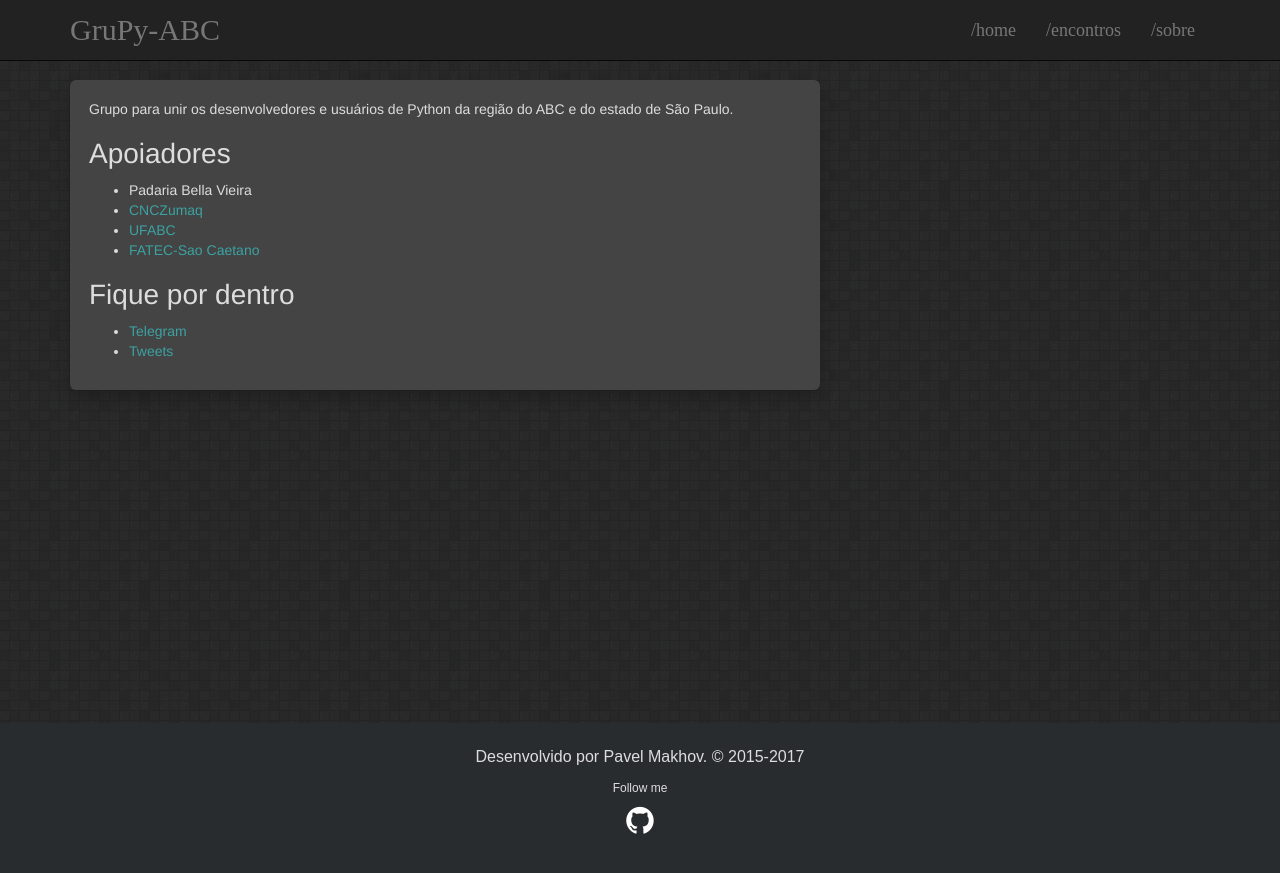
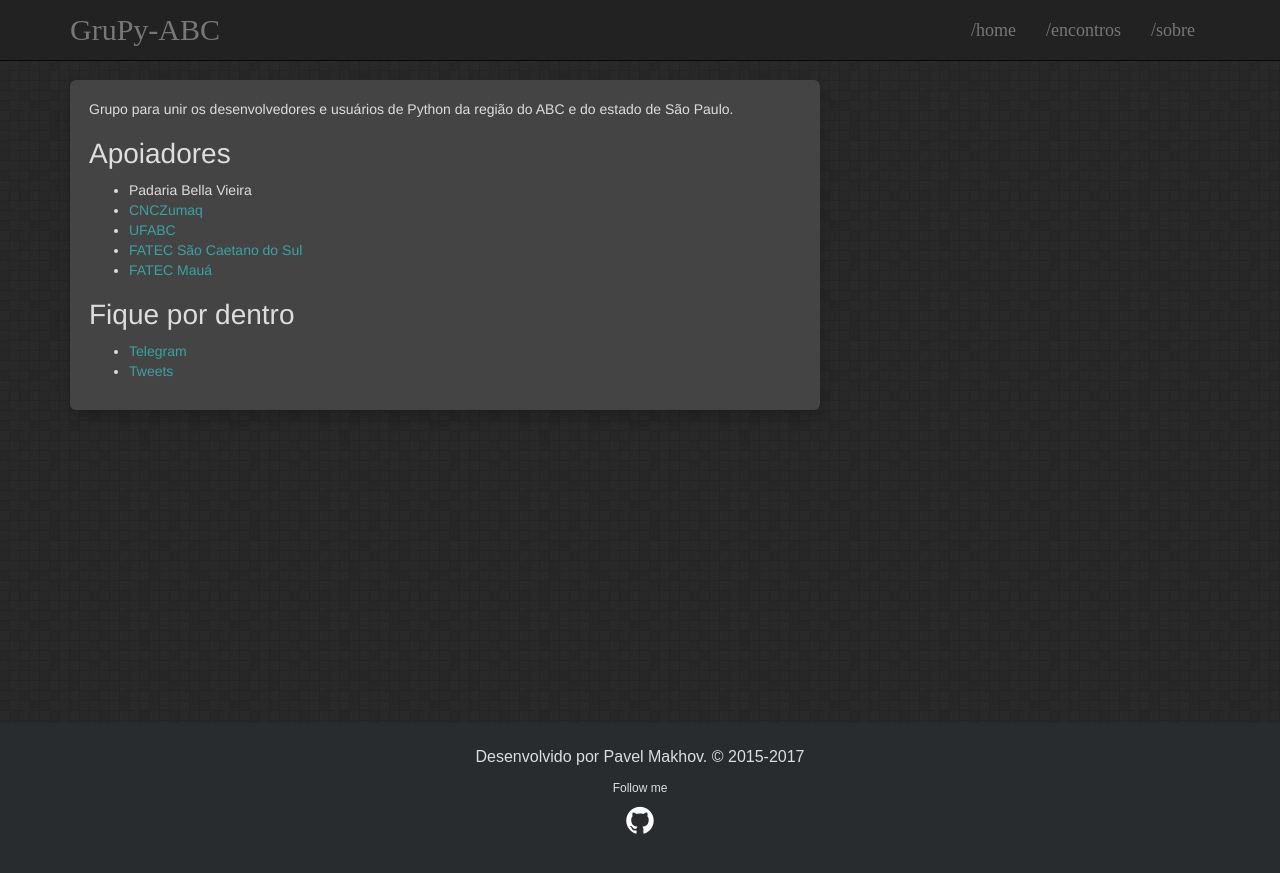
Before and after one commit to Grupy-ABC/Grupy-ABC.github.io, a Jekyll site: the page built from about.md, in a window 1280 px wide. Shown: the top 873 px of the page. Built offline with Jekyll 4.4.1, drawn with Linux system fonts in a browser that asks for light colours.

Commit message:
Acréscimo de apoiador, correção de links
Corrigidos os links para Telegram e Tweets e acréscimo da FATEC Mauá entre os apoiadores.

```diff
--- a/about.md
+++ b/about.md
@@ -10,15 +10,17 @@
 * Padaria Bella Vieira
 * [CNCZumaq] [cnc-zumaq]
 * [UFABC] [ufabc]
-* [FATEC-Sao Caetano] [fatec-scs]
+* [FATEC São Caetano do Sul] [fatec-scs]
+* [FATEC Mauá] [fatec-maua]
 
 # Fique por dentro
 
-* [Telegram](telegram)
-* [Tweets](tweets)
+* [Telegram] [telegram]
+* [Tweets] [tweets]
 
 [cnc-zumaq]: https://www.produtos.cnczumaq.com/
 [ufabc]: http://www.ufabc.edu.br/
 [fatec-scs]: https://www.fatecsaocaetano.edu.br/
+[fatec-maua]: http://www.fatecmaua.com.br/
 [telegram]: https://t.me/grupyabc
 [tweets]: https://twitter.com/search?q=grupy-abc
```
